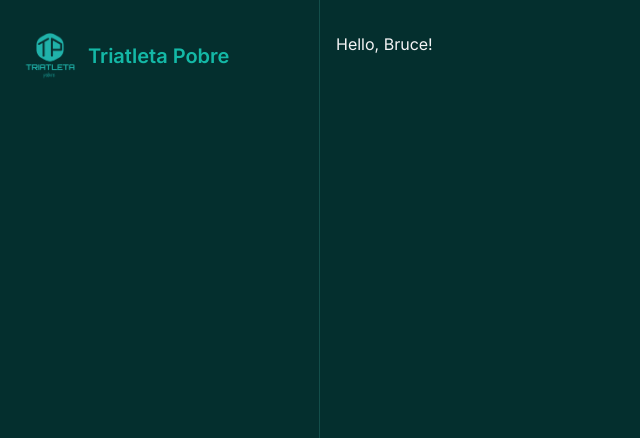
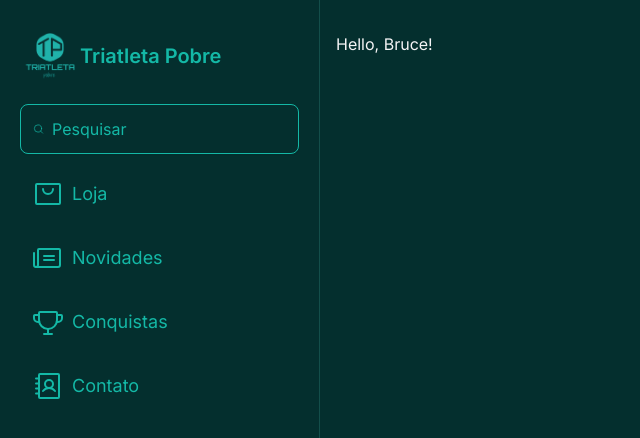
Before and after one commit to felipe7281/triatlhete-page, a Next.js app: page / in a window 1280 px wide. Shown: the top 438 px of the page, without its empty margins (0-640 px from the left). Built offline with nearby package versions, Linux system fonts and the light colour scheme.

Commit message:
change sidebar layout

```diff
--- a/package.json
+++ b/package.json
@@ -10,6 +10,7 @@
   },
   "dependencies": {
     "next": "latest",
+    "phosphor-react": "^1.4.1",
     "react": "latest",
     "react-dom": "latest"
   },
--- a/src/components/Sidebar/index.tsx
+++ b/src/components/Sidebar/index.tsx
@@ -1,13 +1,52 @@
+'use client'
+
 import Image from 'next/image'
 import logo from '../../../public/footerImages/logo.png'
+import {
+  AddressBook,
+  MagnifyingGlass,
+  Newspaper,
+  ShoppingBag,
+  Trophy,
+} from 'phosphor-react'
 
 export function Sidebar() {
   return (
-    <aside className="border-r border-teal-900 px-5 py-8">
-      <div className="text-green- flex items-center gap-2 text-xl font-semibold  text-teal-500">
+    <aside className="space-y-6 border-r border-teal-900 px-5 py-8">
+      <div className=" flex items-center  justify-start text-xl font-semibold text-teal-500">
         <Image src={logo} alt="" height={48} />
         <h1>Triatleta Pobre</h1>
       </div>
+
+      <div className=" flex w-full items-center gap-2 rounded-lg border border-teal-500 px-3 py-2 shadow-sm">
+        <MagnifyingGlass size={32} className="text-teal-500" />
+        <input
+          type="text"
+          placeholder="Pesquisar"
+          className="flex-1 border-0 bg-transparent p-0 text-teal-500 placeholder:text-teal-500  focus:outline-none "
+        />
+      </div>
+
+      <nav className="items-flex-start flex flex-col justify-center px-3">
+        <ul className="  flex flex-col gap-8 text-lg text-teal-500">
+          <li className="flex items-center gap-2">
+            <ShoppingBag size={32} />
+            Loja
+          </li>
+          <li className="flex items-center gap-2">
+            <Newspaper size={32} />
+            Novidades
+          </li>
+          <li className="flex items-center gap-2">
+            <Trophy size={32} />
+            Conquistas
+          </li>
+          <li className="flex items-center gap-2">
+            <AddressBook size={32} />
+            Contato
+          </li>
+        </ul>
+      </nav>
     </aside>
   )
 }
--- /dev/null
+++ b/src/pages/conquistas/index.tsx
@@ -0,0 +1,3 @@
+export default function Conquistas() {
+  return <>Conquistas - Página em construção</>
+}
```
Also changed, not shown: 1 other file (tests, documents, lock files or other folders).
